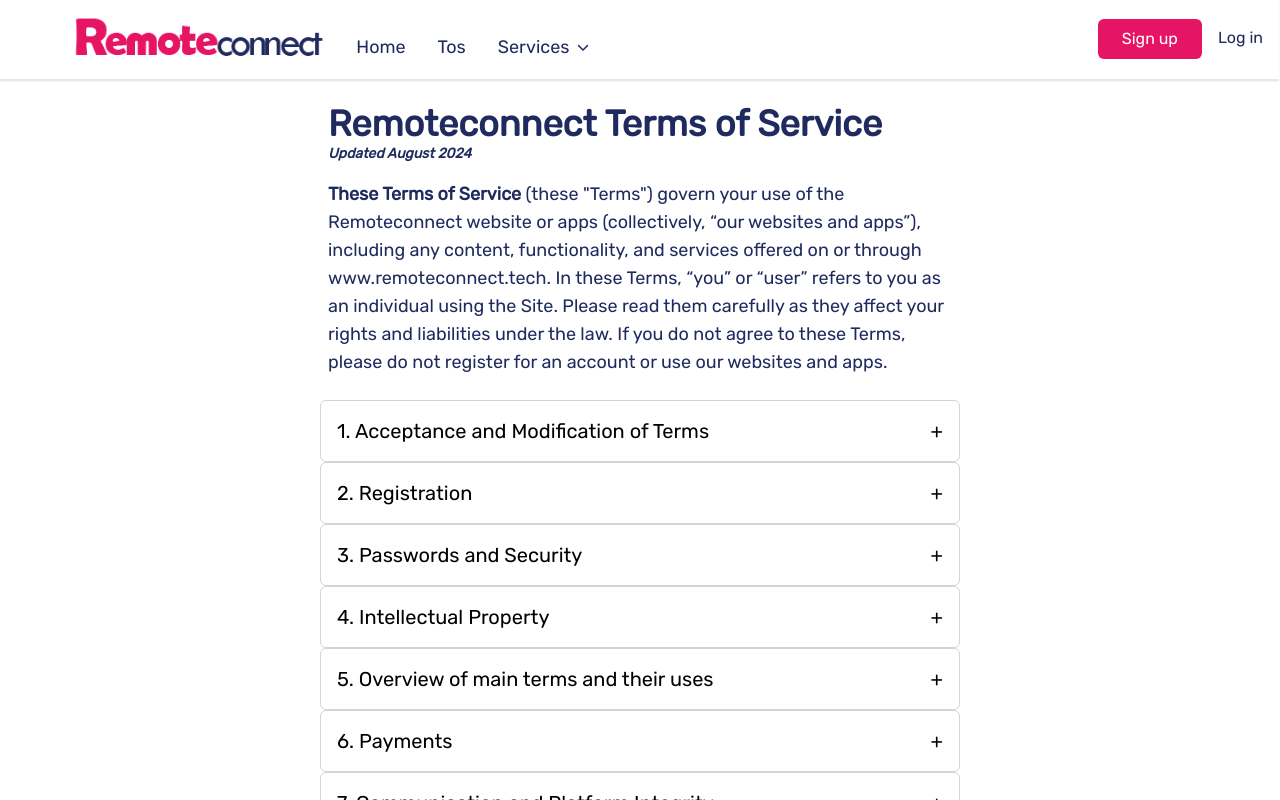
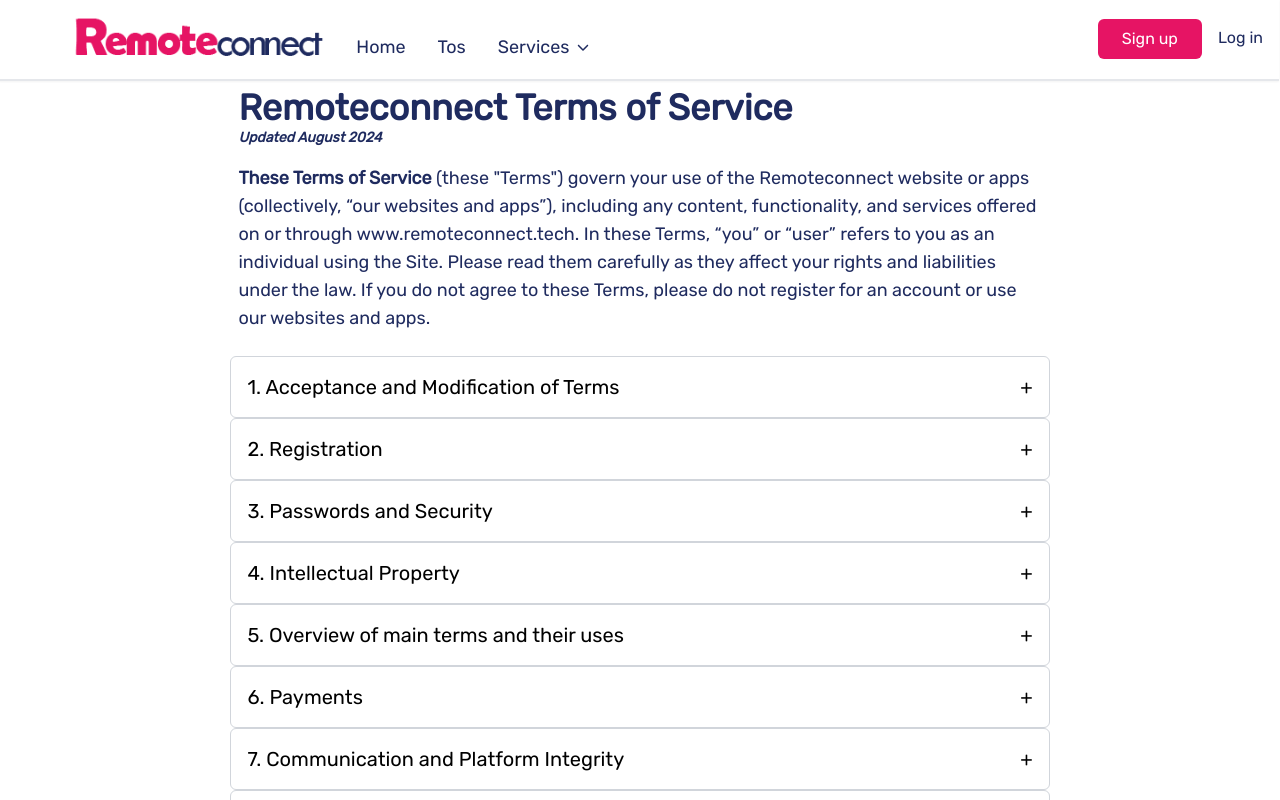
Before and after one commit to burhanmoin1/remoteconnectfrontend, a Next.js app: page /tos in a window 1280 px wide. Shown: the top 800 px of the page. Built offline with nearby package versions, Linux system fonts and the light colour scheme.

Commit message:
wednesday morning update

```diff
--- a/src/app/components/legalcomps/TosAccordion.tsx
+++ b/src/app/components/legalcomps/TosAccordion.tsx
@@ -16,7 +16,7 @@
   };
 
   return (
-    <div className="flex text-[#1F2B5F] flex-col items-center mx-auto mt-24 lg:mb-4 md:w-[50%] lg:w-[50%] space-y-4">
+    <div className="flex text-[#1F2B5F] flex-col items-center mx-auto mt-16 lg:mt-20 lg:mb-10 md:w-[70%] lg:w-[64%] space-y-4">
       <div className='m-2'>
         <h2 className='font-extrabold text-4xl'>Remoteconnect Terms of Service</h2>
         <p className='font-bold italic text-sm'>Updated August 2024</p>
```
